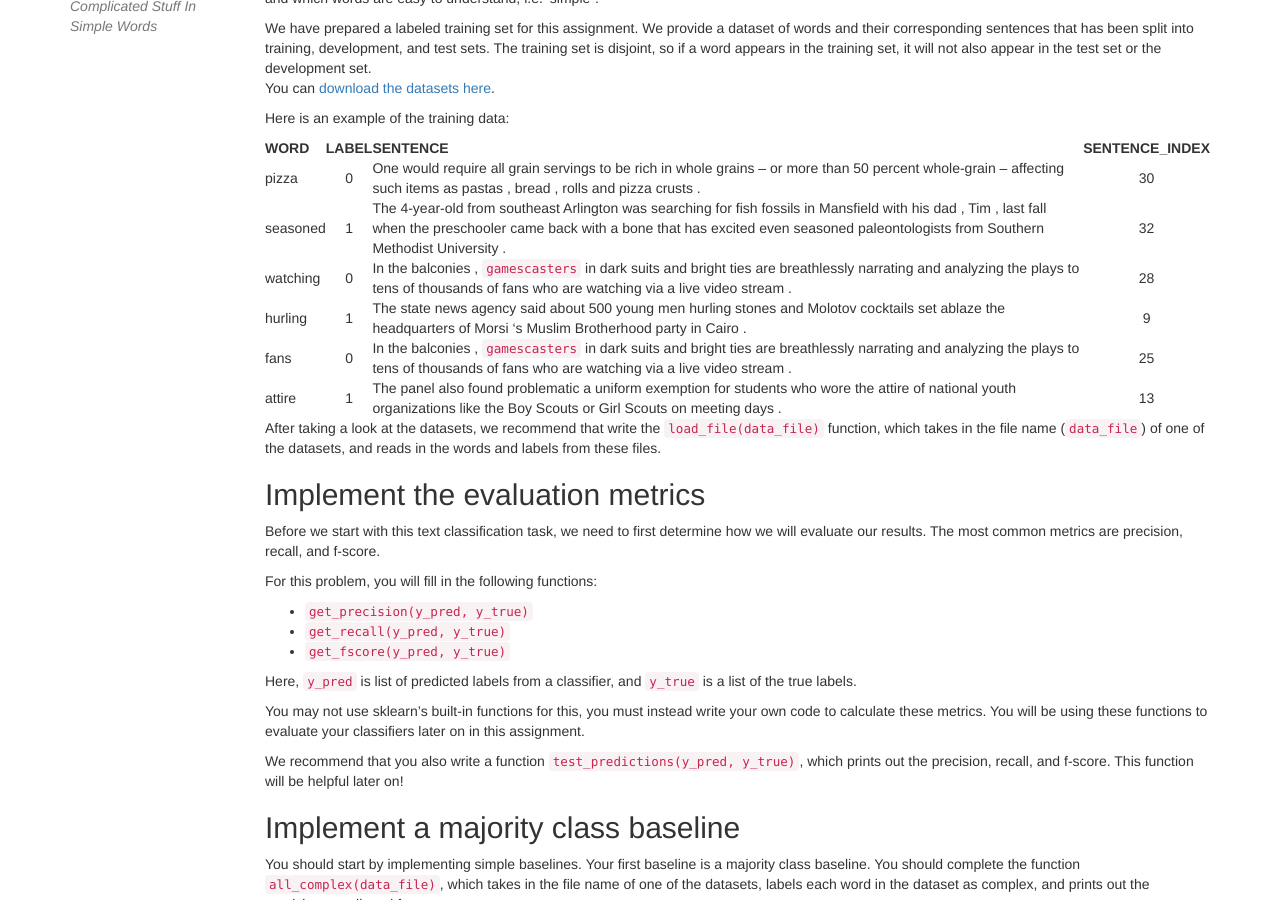
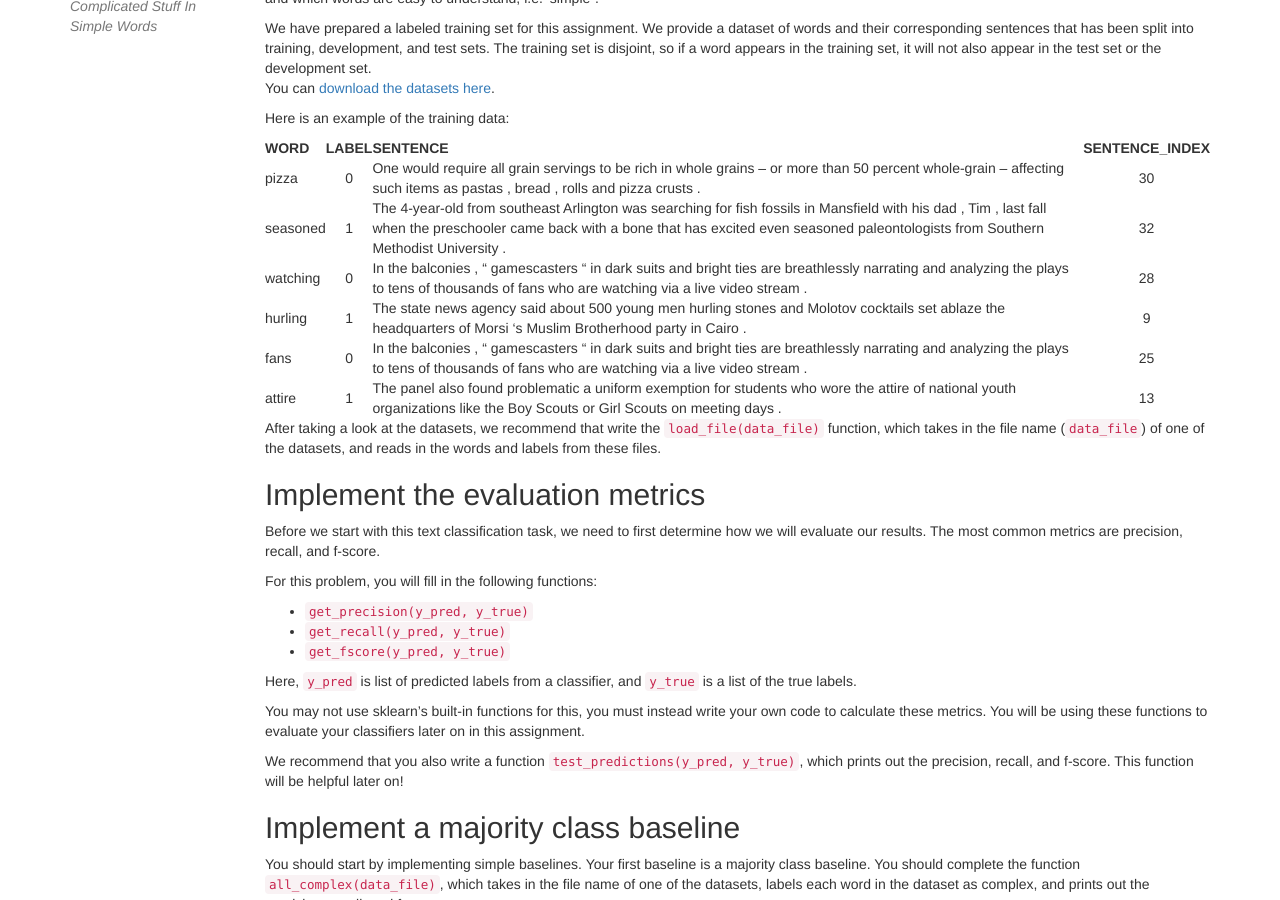
Before and after one commit to computational-linguistics-class/computational-linguistics-class.github.io, a Jekyll site: the page built from assignment2.md, in a window 1280 px wide and 900 px high, scrolled down 812 px. Built offline with Jekyll 4.4.1, drawn with Linux system fonts in a browser that asks for light colours; nearby versions of some CDN libraries; a script that is not in the unit is left out.

Commit message:
Formatting

```diff
--- a/assignment2.md
+++ b/assignment2.md
@@ -61,9 +61,9 @@ Here is an example of the training data:
 | :--- |:-----:| :------  | :------------: |
 |  pizza | 0 | One would require all grain servings to be rich in whole grains -- or more than 50 percent whole-grain -- affecting such items as pastas , bread , rolls and pizza crusts . | 30 |
 |  seasoned | 1 | The 4-year-old from southeast Arlington was searching for fish fossils in Mansfield with his dad , Tim , last fall when the preschooler came back with a bone that has excited even seasoned paleontologists from Southern Methodist University . | 32 |
-|  watching | 0 | In the balconies , `` gamescasters `` in dark suits and bright ties are breathlessly narrating and analyzing the plays to tens of thousands of fans who are watching via a live video stream . | 28 |
+|  watching | 0 | In the balconies , " gamescasters " in dark suits and bright ties are breathlessly narrating and analyzing the plays to tens of thousands of fans who are watching via a live video stream . | 28 |
 |  hurling | 1 | The state news agency said about 500 young men hurling stones and Molotov cocktails set ablaze the headquarters of Morsi 's Muslim Brotherhood party in Cairo . | 9 |
-|  fans | 0 | In the balconies , `` gamescasters `` in dark suits and bright ties are breathlessly narrating and analyzing the plays to tens of thousands of fans who are watching via a live video stream . | 25 |
+|  fans | 0 | In the balconies , " gamescasters " in dark suits and bright ties are breathlessly narrating and analyzing the plays to tens of thousands of fans who are watching via a live video stream . | 25 |
 |  attire | 1 | The panel also found problematic a uniform exemption for students who wore the attire of national youth organizations like the Boy Scouts or Girl Scouts on meeting days . | 13 |
 
 
```
